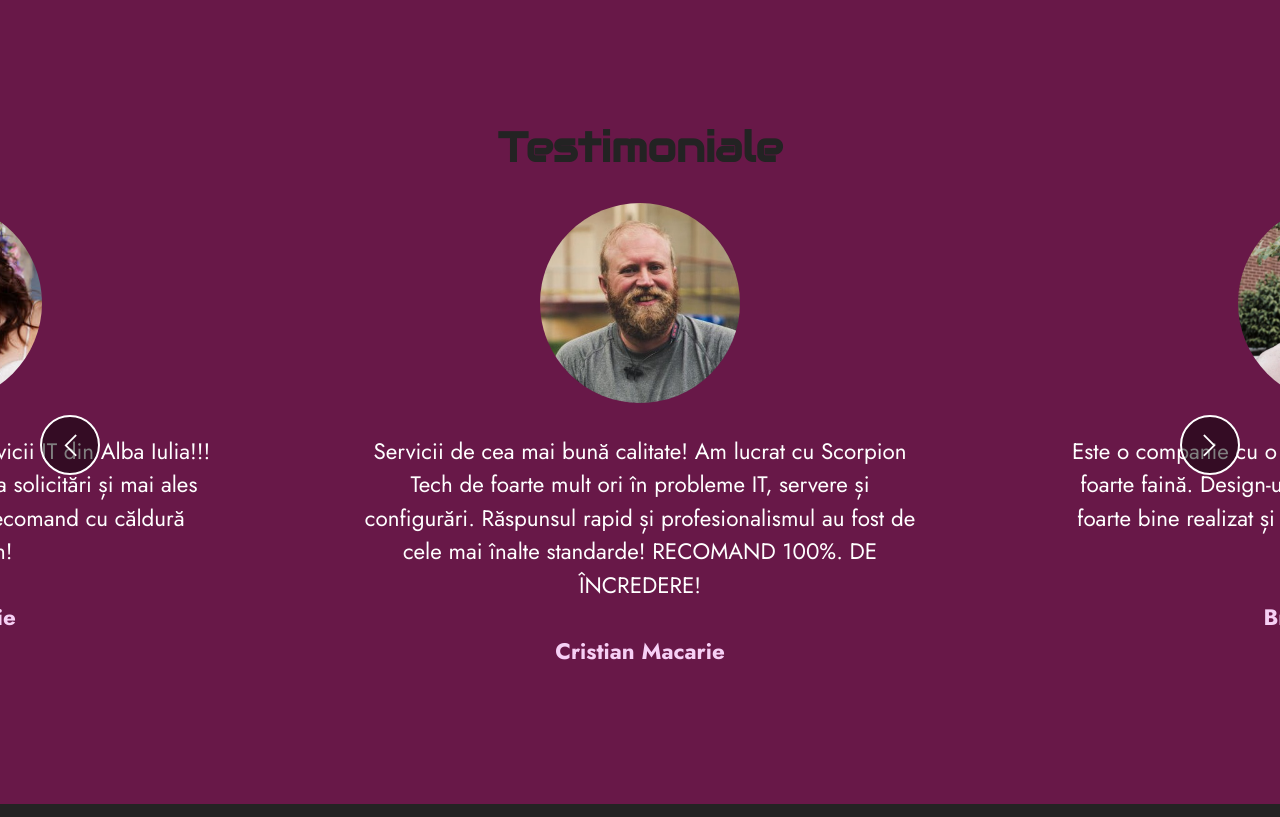
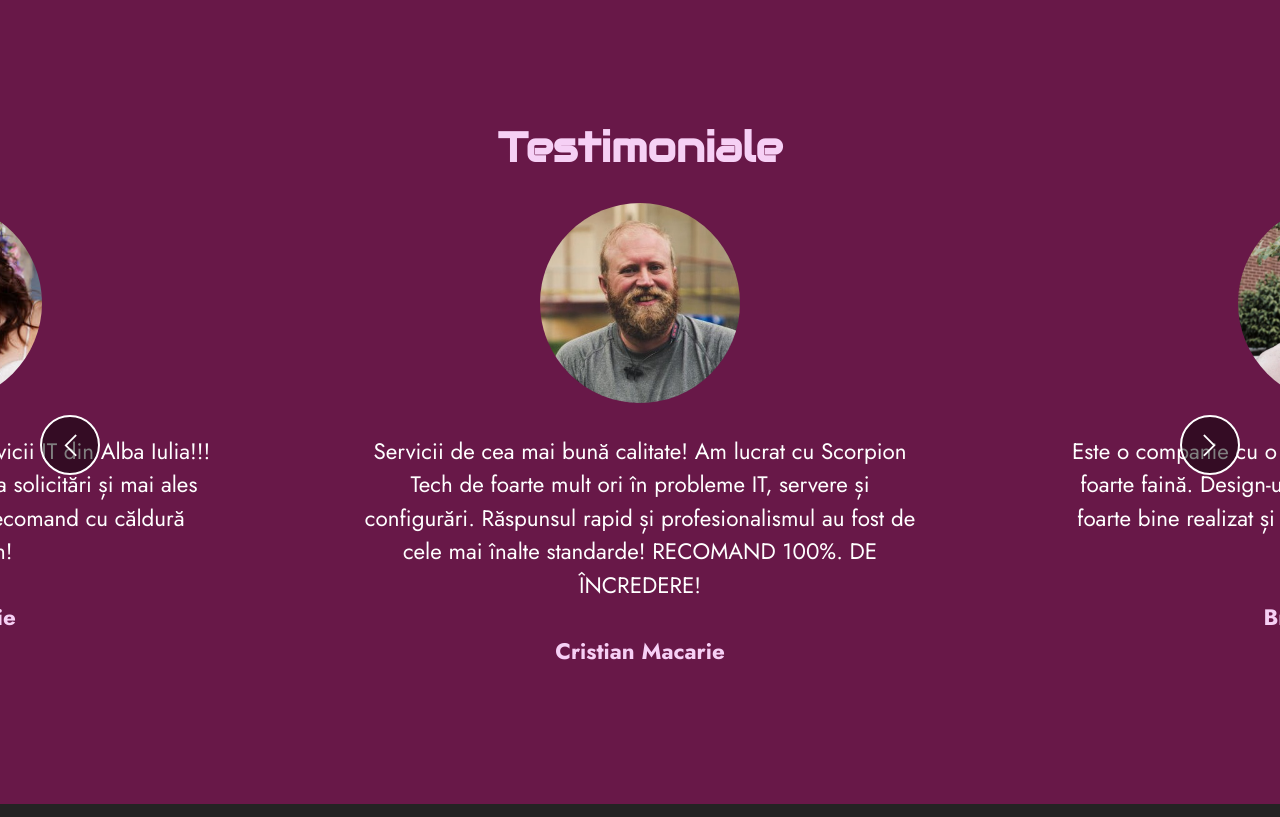
Before and after one commit to biancai27/Scorpion-Tech, a plain HTML site: page servicii.html in a window 1280 px wide. Shown: the part 2197-3014 px from the top of the page. Drawn offline with Linux system fonts and the light colour scheme; files whose address does not match are found by name.

Commit message:
Update servicii.html

```diff
--- a/servicii.html
+++ b/servicii.html
@@ -24,7 +24,9 @@
   <link rel="stylesheet" href="https://fonts.googleapis.com/css?family=Jost:100,200,300,400,500,600,700,800,900,100i,200i,300i,400i,500i,600i,700i,800i,900i&display=swap">
   <link rel="preload" as="style" href="assets/mobirise/css/mbr-additional.css"><link rel="stylesheet" href="assets/mobirise/css/mbr-additional.css" type="text/css">
 
-
+  <style>
+    .castravete {color: #f6d0f5;}
+  </style>
 
 
 </head>
@@ -189,7 +191,7 @@
 
 
     <div class="position-relative text-center">
-        <h2 class="mb-4 mbr-fonts-style display-2"><strong>Testimoniale</strong></h2>
+        <h2 class="castravete mb-4 mbr-fonts-style display-2"><strong>Testimoniale</strong></h2>
 
         <div class="embla" data-skip-snaps="true" data-align="center" data-loop="true" data-auto-play-interval="9" data-draggable="true">
             <div class="embla__viewport container-fluid">
```
